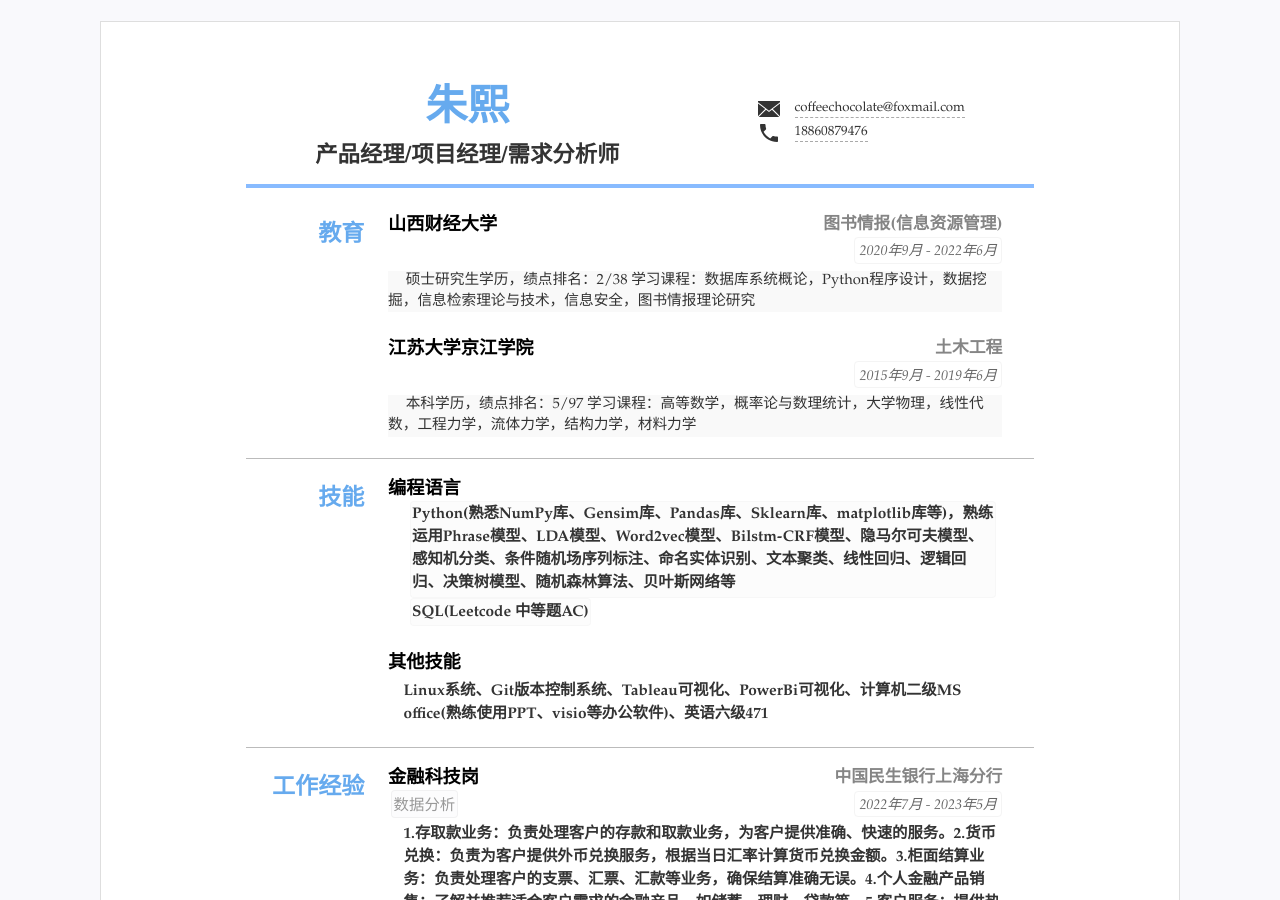
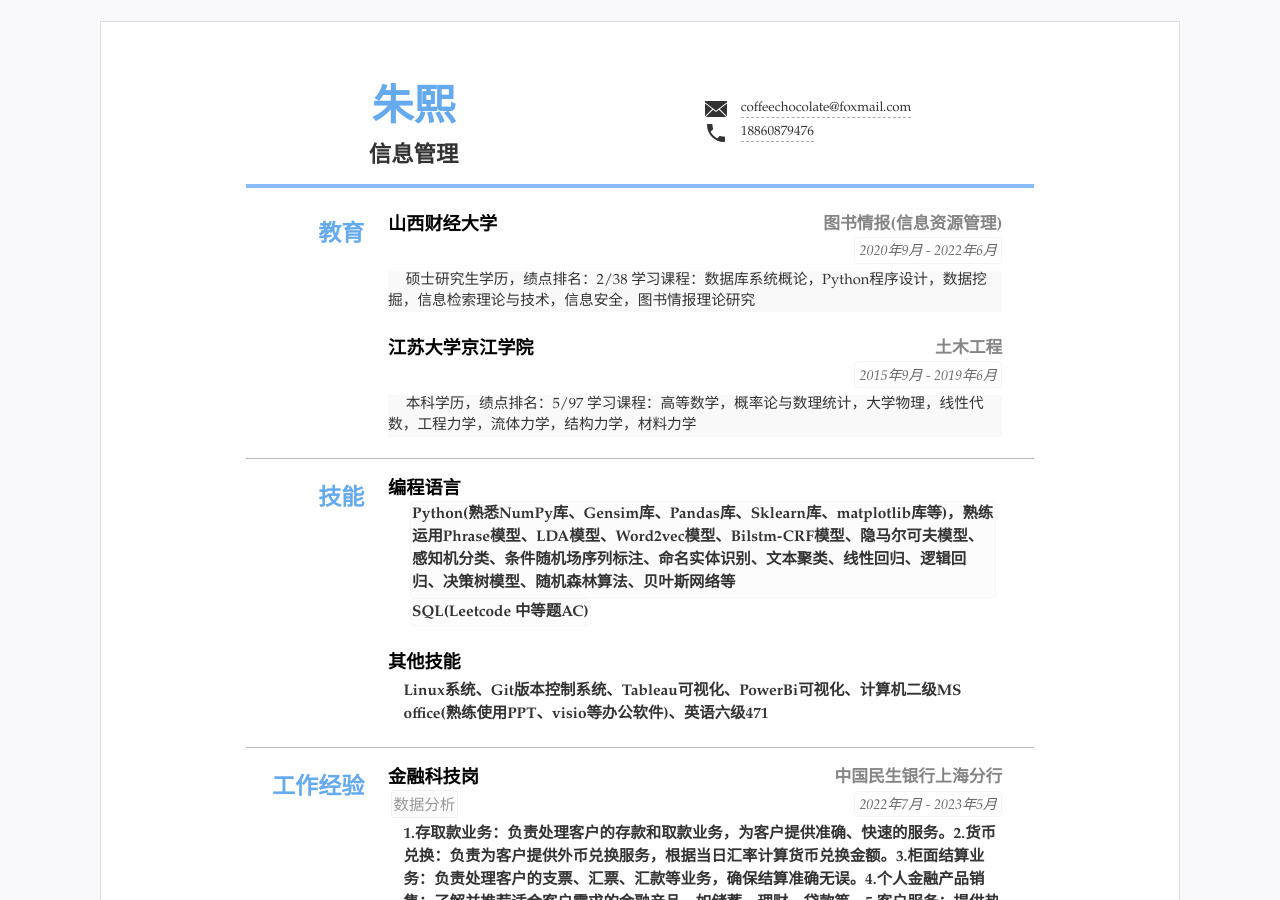
Before and after one commit to qiaokelishushu/CV, a Jekyll site: the page built from index.html, in a window 1280 px wide and 900 px high. Built offline with Jekyll 4.4.1, drawn with Linux system fonts in a browser that asks for light colours.

Commit message:
Update resume.yml

```diff
--- a/_data/resume.yml
+++ b/_data/resume.yml
@@ -4,7 +4,7 @@
 title: "简历标题"
 lang: "zh" #语言设置 zh表示中文 en 表示英语
 name: "朱熙"
-jobtitle: "产品经理/项目经理/需求分析师" #可空不显示
+jobtitle: "信息管理" #可空不显示
 
 
 #联系方式
```
